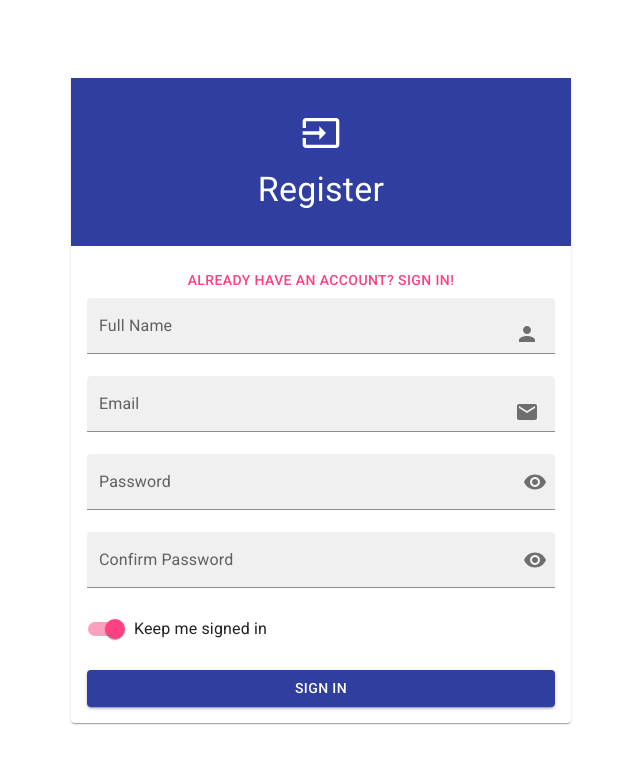
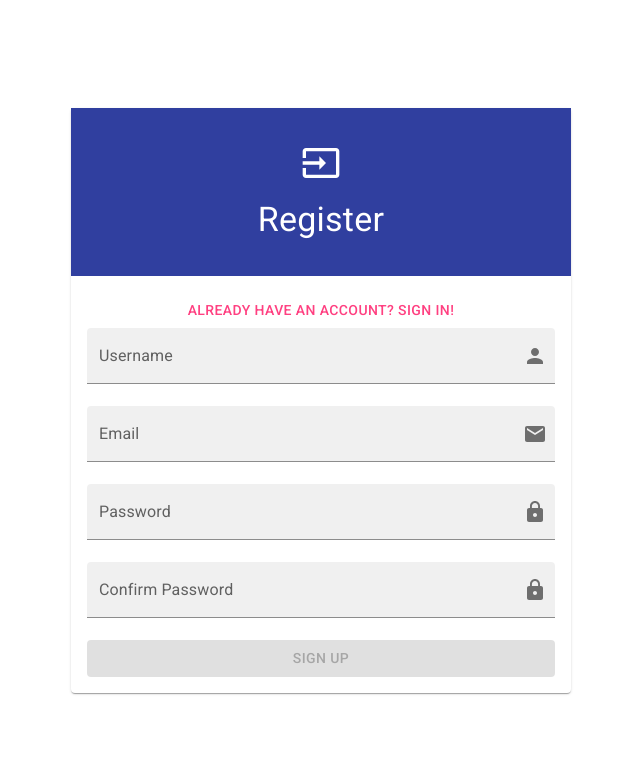
Before and after one commit to ujwalkumarvemana/LoanApplication, a React (Create React App) app in the folder front-end/: page /registration in a window 1280 px wide. Shown: the top 764 px of the page, without its empty margins (319-959 px from the left). Built offline with nearby package versions, Linux system fonts and the light colour scheme.

Commit message:
Completed field validation on reg form

```diff
--- a/front-end/package.json
+++ b/front-end/package.json
@@ -7,6 +7,7 @@
     "@emotion/styled": "^11.11.0",
     "@fontsource/roboto": "^5.0.8",
     "@mui/icons-material": "^5.15.4",
+    "@mui/lab": "^5.0.0-alpha.166",
     "@mui/material": "^5.15.4",
     "@testing-library/jest-dom": "^5.17.0",
     "@testing-library/react": "^13.4.0",
--- /dev/null
+++ b/front-end/src/components/FormControlls/CustomTextField.tsx
@@ -0,0 +1,52 @@
+import {
+  FilledInput,
+  FormControl,
+  FormHelperText,
+  IconButton,
+  InputAdornment,
+  InputLabel,
+} from '@mui/material';
+
+const CustomTextField = ({
+  label,
+  name,
+  value,
+  errMsg,
+  onHandleChange,
+  icon,
+  type = 'text',
+}: {
+  label: string;
+  name: string;
+  value: string;
+  errMsg: string;
+  onHandleChange: any;
+  icon: any;
+  type?: string;
+}) => {
+  return (
+    <FormControl variant="filled" fullWidth sx={{ marginBottom: '22px' }}>
+      <InputLabel htmlFor="filled-adornment-name">{label}</InputLabel>
+      <FilledInput
+        id="filled-adornment-name"
+        type={type}
+        name={name}
+        onChange={onHandleChange}
+        value={value}
+        error={errMsg !== ''}
+        endAdornment={
+          <InputAdornment position="end">
+            <IconButton edge="end">{icon}</IconButton>
+          </InputAdornment>
+        }
+      />
+      {errMsg !== '' && (
+        <FormHelperText error id="accountId-error">
+          {errMsg}
+        </FormHelperText>
+      )}
+    </FormControl>
+  );
+};
+
+export default CustomTextField;
--- a/front-end/src/pages/Registration/Registration.tsx
+++ b/front-end/src/pages/Registration/Registration.tsx
@@ -1,41 +1,67 @@
-import {
-  Box,
-  Button,
-  FilledInput,
-  FormControl,
-  FormControlLabel,
-  IconButton,
-  Input,
-  InputAdornment,
-  InputLabel,
-  OutlinedInput,
-  Paper,
-  Switch,
-  TextField,
-  Typography,
-} from '@mui/material';
+import { Box, Button, Paper, Typography } from '@mui/material';
 import InputIcon from '@mui/icons-material/Input';
-import Visibility from '@mui/icons-material/Visibility';
-import VisibilityOff from '@mui/icons-material/VisibilityOff';
 import { useState } from 'react';
 import EmailIcon from '@mui/icons-material/Email';
 import { useNavigate } from 'react-router-dom';
 import PersonIcon from '@mui/icons-material/Person';
+import CustomTextField from '../../components/FormControlls/CustomTextField';
 import LockIcon from '@mui/icons-material/Lock';
+import { LoadingButton } from '@mui/lab';
 
 const Registration = () => {
   const navigate = useNavigate();
-  const [showPassword, setShowPassword] = useState(false);
-  const [showConfirmPassword, setShowConfirmPassword] = useState(false);
+  const formValues = {
+    username: '',
+    password: '',
+    confPassword: '',
+    email: '',
+  };
+  const formErrors = {
+    username: '',
+    password: '',
+    confPassword: '',
+    email: '',
+  };
+  const [formState, setFormState] = useState(formValues);
+  const [formMsgs, setFormMsgs] = useState(formErrors);
+  const [loading, setLoading] = useState(false);
 
-  const handleClickShowPassword = () => setShowPassword((show) => !show);
-  const handleClickShowConfirmPassword = () => setShowConfirmPassword((show) => !show);
+  const handleChange = (event: React.ChangeEvent<HTMLInputElement>) => {
+    const { name, value } = event.target;
+    const cloneFormState: any = { ...formState };
+    cloneFormState[name] = value;
 
-  const handleMouseDownPassword = (
-    event: React.MouseEvent<HTMLButtonElement>
-  ) => {
+    const cloneFormMsgs: any = { ...formMsgs };
+    if (value === '') {
+      cloneFormMsgs[name] = 'Please enter ' + name;
+    } else {
+      cloneFormMsgs[name] = '';
+    }
+    //cloneFormState.username = value
+    setFormState(cloneFormState);
+    setFormMsgs(cloneFormMsgs);
+  };
+
+  const handleSubmit = (event: React.FormEvent<HTMLFormElement>) => {
     event.preventDefault();
+    setLoading(true);
+    fetch('https://jsonplaceholder.typicode.com/posts')
+      .then(() => {
+        setLoading(false);
+        navigate('/login');
+      })
+      .catch((e) => {
+        console.log(e);
+      });
   };
+
+  const submitEnable = !(
+    formState.username !== '' &&
+    formState.password !== '' &&
+    formState.email !== '' &&
+    formState.confPassword !== ''
+  );
+
   return (
     <Box
       display="flex"
@@ -62,9 +88,7 @@ const Registration = () => {
           gap={2}
         >
           <InputIcon sx={{ fontSize: 40 }} />
-          <Typography component={Box} variant="h4">
-            Register
-          </Typography>
+          <Typography variant="h4">Register</Typography>
         </Box>
         <Box p={2}>
           <Button
@@ -76,105 +100,54 @@ const Registration = () => {
             Already have an account? Sign in!
           </Button>
           <Box>
-          <FormControl
-              variant="filled"
-              fullWidth
-              sx={{ marginBottom: '22px' }}
-            >
-              <InputLabel htmlFor="filled-adornment-name">Full Name</InputLabel>
-              <FilledInput
-                id="filled-adornment-name"
-                type="text"
-                endAdornment={
-                  <InputAdornment position="start">
-                    <IconButton
-                    edge="end"
-                    >
-                      <PersonIcon />
-                    </IconButton>
-                  </InputAdornment>
-                }
+            <form onSubmit={handleSubmit}>
+              <CustomTextField
+                label="Username"
+                name="username"
+                value={formState.username}
+                errMsg={formMsgs.username}
+                onHandleChange={handleChange}
+                icon={<PersonIcon />}
               />
-            </FormControl>
-            <FormControl
-              variant="filled"
-              fullWidth
-              sx={{ marginBottom: '22px' }}
-            >
-              <InputLabel htmlFor="filled-adornment-email">Email</InputLabel>
-              <FilledInput
-                id="filled-adornment-email"
-                type="text"
-                endAdornment={
-                  <InputAdornment position="start">
-                    <IconButton
-                    edge="end"
-                    >
-                      <EmailIcon />
-                    </IconButton>
-                  </InputAdornment>
-                }
+
+              <CustomTextField
+                label="Email"
+                name="email"
+                value={formState.email}
+                errMsg={formMsgs.email}
+                onHandleChange={handleChange}
+                icon={<EmailIcon />}
               />
-            </FormControl>
-            <FormControl
-              sx={{ marginBottom: '22px' }}
-              variant="filled"
-              fullWidth
-            >
-              <InputLabel htmlFor="filled-adornment-password">
-                Password
-              </InputLabel>
-              <FilledInput
-                id="filled-adornment-password"
-                type={showPassword ? 'text' : 'password'}
-                endAdornment={
-                  <InputAdornment position="end">
-                    <IconButton
-                      aria-label="toggle password visibility"
-                      onClick={handleClickShowPassword}
-                      onMouseDown={handleMouseDownPassword}
-                      edge="end"
-                    >
-                      {showPassword ? <VisibilityOff /> : <Visibility />}
-                    </IconButton>
-                  </InputAdornment>
-                }
+
+              <CustomTextField
+                label="Password"
+                name="password"
+                value={formState.password}
+                errMsg={formMsgs.password}
+                onHandleChange={handleChange}
+                icon={<LockIcon />}
+                type="password"
               />
-            </FormControl>
-            <FormControl
-              sx={{ marginBottom: '22px' }}
-              variant="filled"
-              fullWidth
-            >
-              <InputLabel htmlFor="filled-adornment-password">
-                Confirm Password
-              </InputLabel>
-              <FilledInput
-                id="filled-adornment-password"
-                type={showConfirmPassword ? 'text' : 'password'}
-                endAdornment={
-                  <InputAdornment position="end">
-                    <IconButton
-                      aria-label="toggle password visibility"
-                      onClick={handleClickShowConfirmPassword}
-                      onMouseDown={handleMouseDownPassword}
-                      edge="end"
-                    >
-                      {/* <LockIcon /> */}
-                      {showConfirmPassword ? <VisibilityOff /> : <Visibility />}
-                    </IconButton>
-                  </InputAdornment>
-                }
+
+              <CustomTextField
+                label="Confirm Password"
+                name="confPassword"
+                value={formState.confPassword}
+                errMsg={formMsgs.confPassword}
+                onHandleChange={handleChange}
+                icon={<LockIcon />}
+                type="password"
               />
-            </FormControl>
-            <FormControlLabel
-              sx={{ marginBottom: '22px' }}
-              control={<Switch defaultChecked color="secondary" />}
-              label="Keep me signed in"
-            />
-            <Button fullWidth variant="contained" type="button">
-              Sign In
-            </Button>
+              <LoadingButton
+                loading={loading}
+                variant="contained"
+                fullWidth
+                disabled={submitEnable}
+                type="submit"
+              >
+                Sign Up
+              </LoadingButton>
+            </form>
           </Box>
         </Box>
       </Box>
```
Also changed, not shown: 1 other file (tests, documents, lock files or other folders).
